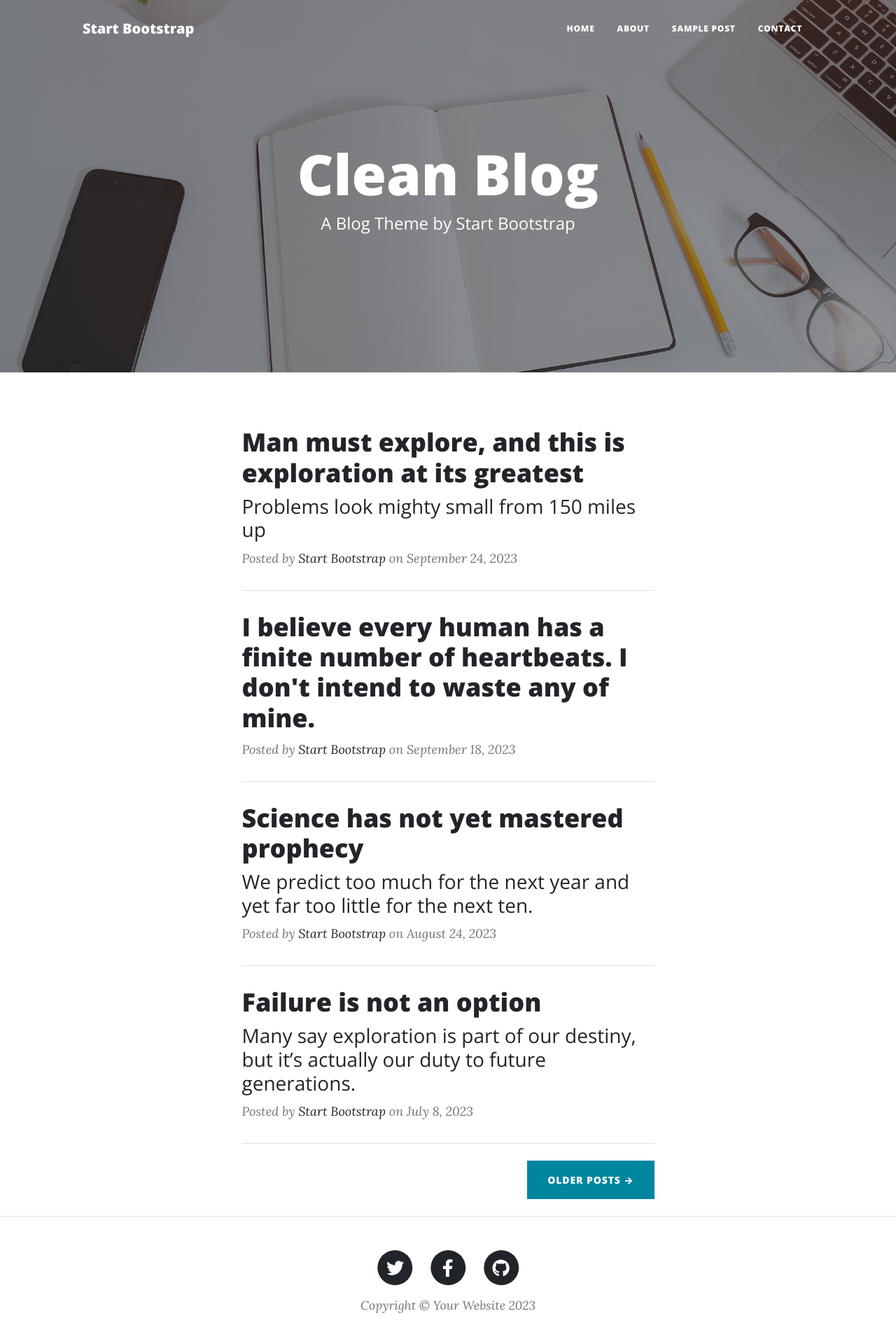
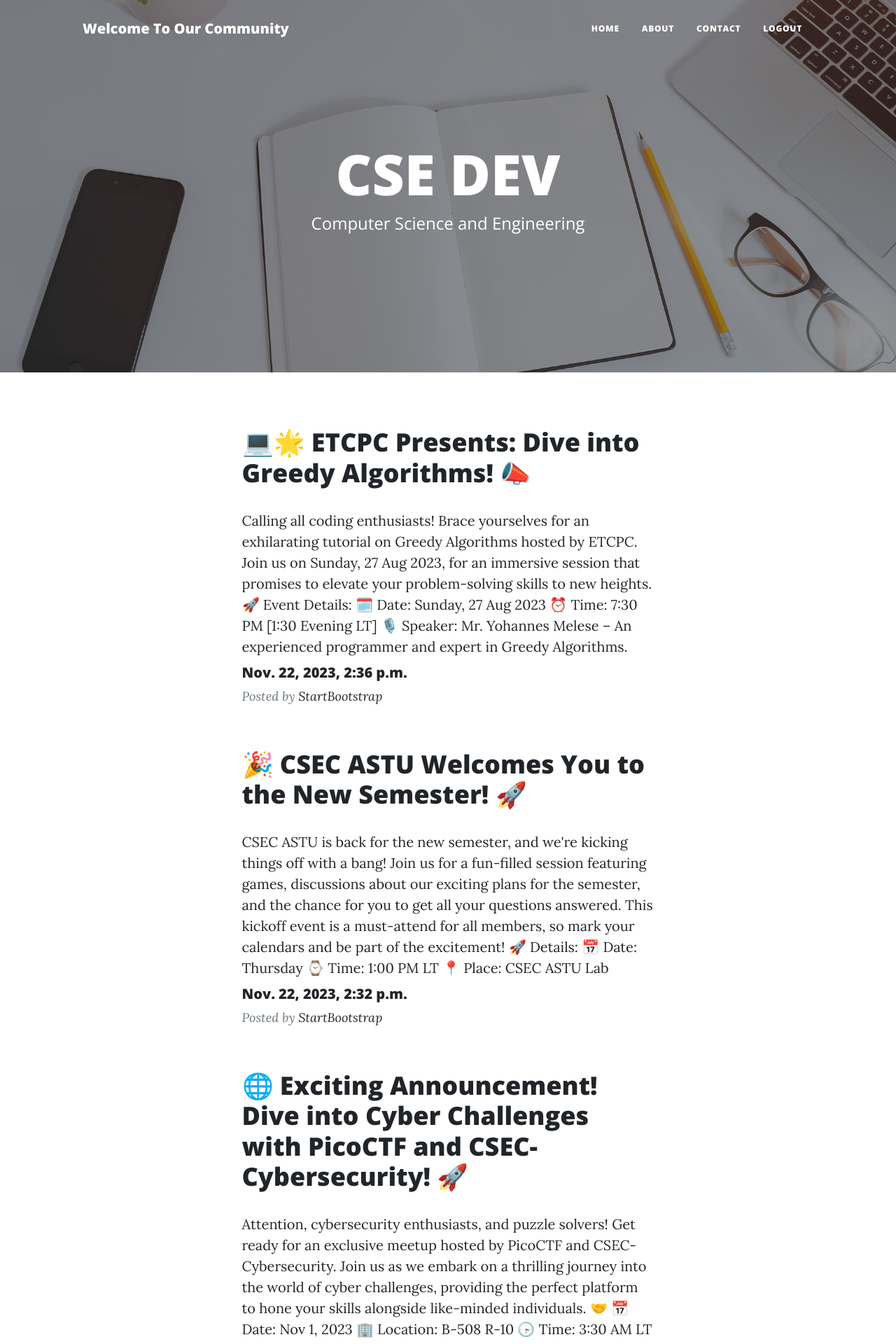
Before and after one commit to robsen123-fexil/Astu-CSE--CLUB-Managment-System, a Django app: page /home/ in a window 1280 px wide. Shown: the top 1920 px of the page at 70% size. Before the commit the page ends 1876 px from the top, so only its background shows below. Run offline with Django 4.2, Linux system fonts and the light colour scheme; data comes from the database, SQL or seed files in the repository; both versions use the stored data as it was after the commit; some libraries are stand-ins or nearby versions.

Commit message:
update homepage

```diff
--- a/base/pro/urls.py
+++ b/base/pro/urls.py
@@ -1,9 +1,13 @@
 from django.urls import path
 from . import views
-
+from django.conf import settings
+from django.conf.urls.static import static
 urlpatterns = [
     path('', views.login_view, name='login_view'),
     path('register/', views.register, name='register'),
     path('home/', views.home, name='home'),
+    path('posts', views.posts, name='posts')
 
 ]
+if settings.DEBUG:
+    urlpatterns += static(settings.MEDIA_URL, document_root=settings.MEDIA_ROOT)
--- a/base/pro/views.py
+++ b/base/pro/views.py
@@ -50,3 +50,6 @@ def register(request):
 def home(request):
         posts=Post.objects.all()
         return render(request, 'home.html',{'posts':posts})
+def posts(request):
+         posts=posts.objects.all(all)
+         return render(request,'posts.html' , {'posts':posts})
--- a/base/template/home.html
+++ b/base/template/home.html
@@ -1,25 +1,27 @@
 <!DOCTYPE html>
 <html lang="en">
     <head>
+        <link rel="stylesheet" href="https://cdn.jsdelivr.net/npm/bootstrap@5.3.2/dist/css/bootstrap.min.css" integrity="sha384-T3c6CoIi6uLrA9TneNEoa7RxnatzjcDSCmG1MXxSR1GAsXEV/Dwwykc2MPK8M2HN" crossorigin="anonymous">
         <meta charset="utf-8" />
         <meta name="viewport" content="width=device-width, initial-scale=1, shrink-to-fit=no" />
         <meta name="description" content="" />
         <meta name="author" content="" />
-        <title>Clean Blog - Start Bootstrap Theme</title>
-        <link rel="icon" type="image/x-icon" href="assets/favicon.ico" />
+        <title>ASTU CSE DEV</title>
+        {% load static %}
+        <link rel="icon" type="image/x-icon" href="{% static 'assets/favicon.ico' %}" />
         <!-- Font Awesome icons (free version)-->
         <script src="https://use.fontawesome.com/releases/v6.3.0/js/all.js" crossorigin="anonymous"></script>
         <!-- Google fonts-->
         <link href="https://fonts.googleapis.com/css?family=Lora:400,700,400italic,700italic" rel="stylesheet" type="text/css" />
         <link href="https://fonts.googleapis.com/css?family=Open+Sans:300italic,400italic,600italic,700italic,800italic,400,300,600,700,800" rel="stylesheet" type="text/css" />
         <!-- Core theme CSS (includes Bootstrap)-->
-        <link href="css/styles.css" rel="stylesheet" />
+        <link href="{% static 'css/styles.css' %}" rel="stylesheet" />
     </head>
     <body>
         <!-- Navigation-->
         <nav class="navbar navbar-expand-lg navbar-light" id="mainNav">
             <div class="container px-4 px-lg-5">
-                <a class="navbar-brand" href="index.html">Start Bootstrap</a>
+                <a class="navbar-brand" href="index.html">Welcome To Our Community</a>
                 <button class="navbar-toggler" type="button" data-bs-toggle="collapse" data-bs-target="#navbarResponsive" aria-controls="navbarResponsive" aria-expanded="false" aria-label="Toggle navigation">
                     Menu
                     <i class="fas fa-bars"></i>
@@ -28,88 +30,49 @@
                     <ul class="navbar-nav ms-auto py-4 py-lg-0">
                         <li class="nav-item"><a class="nav-link px-lg-3 py-3 py-lg-4" href="index.html">Home</a></li>
                         <li class="nav-item"><a class="nav-link px-lg-3 py-3 py-lg-4" href="about.html">About</a></li>
-                        <li class="nav-item"><a class="nav-link px-lg-3 py-3 py-lg-4" href="post.html">Sample Post</a></li>
                         <li class="nav-item"><a class="nav-link px-lg-3 py-3 py-lg-4" href="contact.html">Contact</a></li>
+                        <li class="nav-item"><a class="nav-link px-lg-3 py-3 py-lg-4" href="login">logout</a></li>
                     </ul>
                 </div>
             </div>
         </nav>
         <!-- Page Header-->
-        <header class="masthead" style="background-image: url('assets/img/home-bg.jpg')">
+        <header class="masthead" style="background-image: url('{% static 'assets/img/home-bg.jpg' %}')">
             <div class="container position-relative px-4 px-lg-5">
                 <div class="row gx-4 gx-lg-5 justify-content-center">
                     <div class="col-md-10 col-lg-8 col-xl-7">
                         <div class="site-heading">
-                            <h1>Clean Blog</h1>
-                            <span class="subheading">A Blog Theme by Start Bootstrap</span>
+                            <h1>CSE DEV</h1>
+                            <span class="subheading">Computer Science and Engineering</span>
                         </div>
                     </div>
                 </div>
             </div>
         </header>
-        <!-- Main Content-->
+
         <div class="container px-4 px-lg-5">
             <div class="row gx-4 gx-lg-5 justify-content-center">
+                {% for post in posts reversed %}
                     <div class="col-md-10 col-lg-8 col-xl-7">
                         <!-- Post preview-->
                         <div class="post-preview">
-                        <a href="post.html">
-                            <h2 class="post-title">Man must explore, and this is exploration at its greatest</h2>
-                            <h3 class="post-subtitle">Problems look mighty small from 150 miles up</h3>
+                            <a href="#">
+                                <h2 class="post-title">{{ post.title }}</h2>
+                                <p class="post-subtitle">{{ post.body }}</p>
+                                <h5>{{ post.date }}</h5>
                             </a>
                             <p class="post-meta">
                                 Posted by
-                            <a href="#!">Start Bootstrap</a>
-                            on September 24, 2023
+                                <a href="#!">StartBootstrap</a>
                             </p>
                         </div>
-                    <!-- Divider-->
-                    <hr class="my-4" />
-                    <!-- Post preview-->
-                    <div class="post-preview">
-                        <a href="post.html"><h2 class="post-title">I believe every human has a finite number of heartbeats. I don't intend to waste any of mine.</h2></a>
-                        <p class="post-meta">
-                            Posted by
-                            <a href="#!">Start Bootstrap</a>
-                            on September 18, 2023
-                        </p>
                     </div>
-                    <!-- Divider-->
-                    <hr class="my-4" />
-                    <!-- Post preview-->
-                    <div class="post-preview">
-                        <a href="post.html">
-                            <h2 class="post-title">Science has not yet mastered prophecy</h2>
-                            <h3 class="post-subtitle">We predict too much for the next year and yet far too little for the next ten.</h3>
-                        </a>
-                        <p class="post-meta">
-                            Posted by
-                            <a href="#!">Start Bootstrap</a>
-                            on August 24, 2023
-                        </p>
-                    </div>
-                    <!-- Divider-->
-                    <hr class="my-4" />
-                    <!-- Post preview-->
-                    <div class="post-preview">
-                        <a href="post.html">
-                            <h2 class="post-title">Failure is not an option</h2>
-                            <h3 class="post-subtitle">Many say exploration is part of our destiny, but it’s actually our duty to future generations.</h3>
-                        </a>
-                        <p class="post-meta">
-                            Posted by
-                            <a href="#!">Start Bootstrap</a>
-                            on July 8, 2023
-                        </p>
-                    </div>
-                    <!-- Divider-->
-                    <hr class="my-4" />
-                    <!-- Pager-->
+                {% endfor %}
+
                 <div class="d-flex justify-content-end mb-4"><a class="btn btn-primary text-uppercase" href="#!">Older Posts →</a></div>
             </div>
         </div>
-        </div>
-        <!-- Footer-->
+
         <footer class="border-top">
             <div class="container px-4 px-lg-5">
                 <div class="row gx-4 gx-lg-5 justify-content-center">
@@ -148,6 +111,6 @@
         <!-- Bootstrap core JS-->
         <script src="https://cdn.jsdelivr.net/npm/bootstrap@5.2.3/dist/js/bootstrap.bundle.min.js"></script>
         <!-- Core theme JS-->
-        <script src="js/scripts.js"></script>
+        <script src="{% static 'js/scripts.js' %}"></script>
     </body>
 </html>
--- a/base/startbootstrap-clean-blog-gh-pages/post.html
+++ b/base/template/posts.html
@@ -5,7 +5,7 @@
         <meta name="viewport" content="width=device-width, initial-scale=1, shrink-to-fit=no" />
         <meta name="description" content="" />
         <meta name="author" content="" />
-        <title>Clean Blog - Start Bootstrap Theme</title>
+        <title>{{posts.title}}</title>
         <link rel="icon" type="image/x-icon" href="assets/favicon.ico" />
         <!-- Font Awesome icons (free version)-->
         <script src="https://use.fontawesome.com/releases/v6.3.0/js/all.js" crossorigin="anonymous"></script>
```
Also changed, not shown: base/base/settings.py (+6 -5 lines), base/db.sqlite3. Lines whose indentation alone changed are shown as unchanged.
